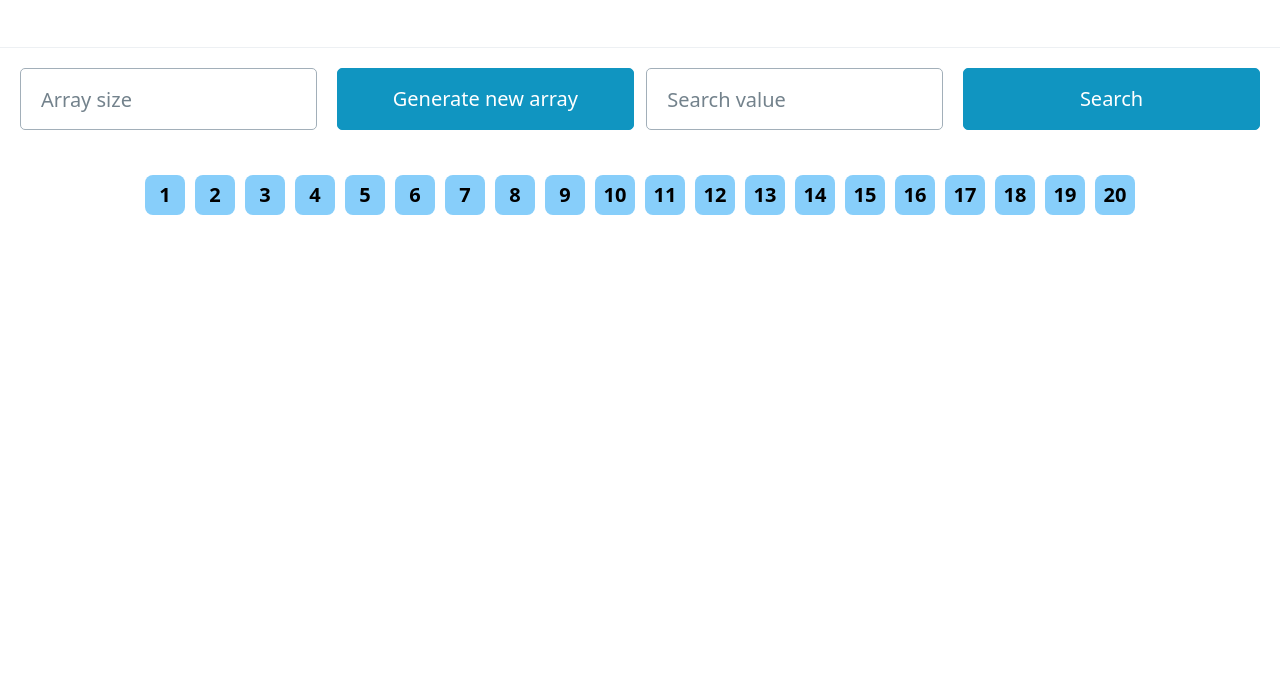
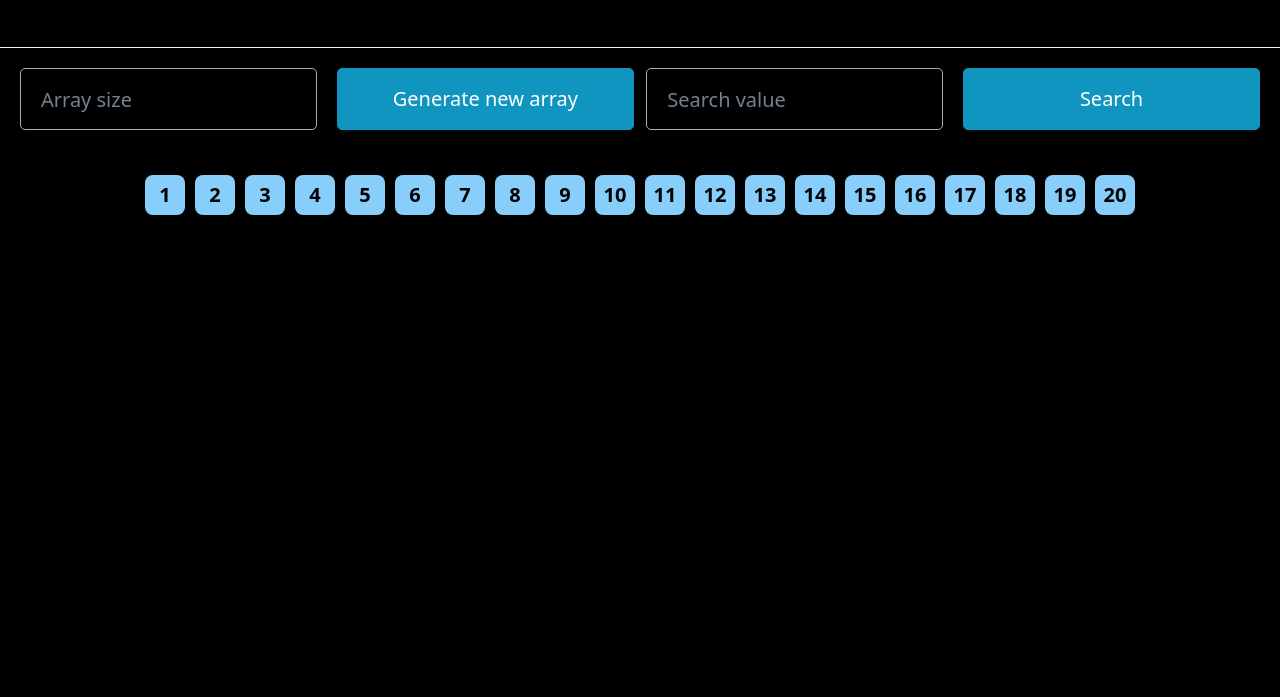
Before and after one commit to Koquda/binary_search, a website built with Vite: page index.html in a window 1280 px wide. Shown: the part 103-800 px from the top of the page. Built offline with nearby package versions, Linux system fonts and the light colour scheme.

Commit message:
Update style.css

```diff
--- a/style.css
+++ b/style.css
@@ -1,3 +1,7 @@
+:root {
+  background-color: black;
+}
+
 .grid {
   width: 50%;
 }
```
